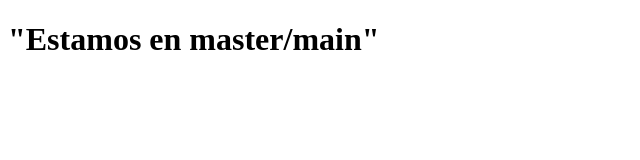
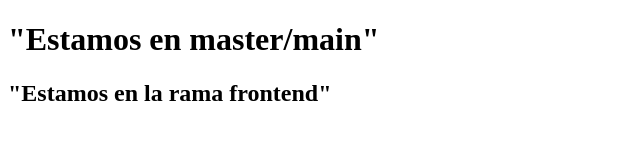
Before and after one commit to AnnaGirona89/bftp2-trying-branches, a plain HTML site: page index.html in a window 1280 px wide. Shown: the whole page, without its empty margins (0-640 px from the left). Drawn offline with Linux system fonts and the light colour scheme.

Commit message:
creado h2, frontend

```diff
--- a/index.html
+++ b/index.html
@@ -7,6 +7,7 @@
 <body>
 
 <h1>"Estamos en master/main"</h1>
+<h2>"Estamos en la rama frontend"</h2>
 
 </body>
 </html>
```
